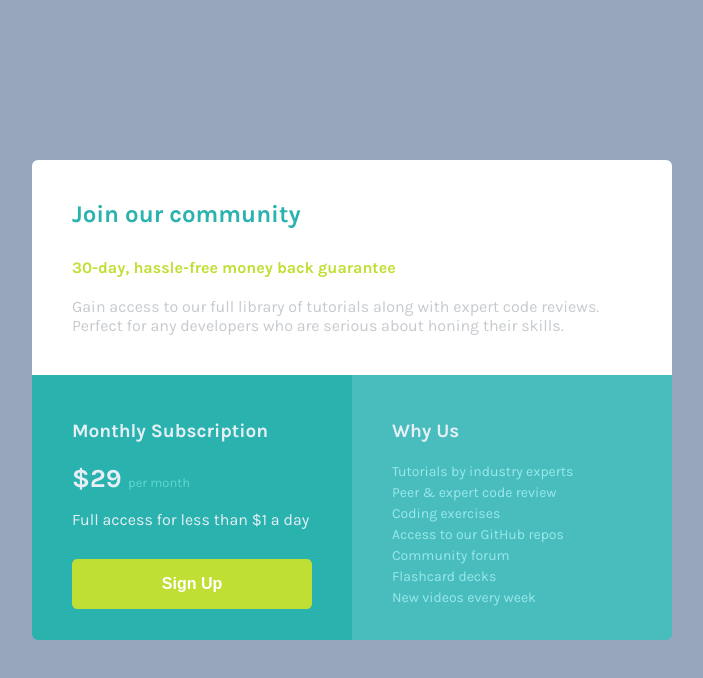
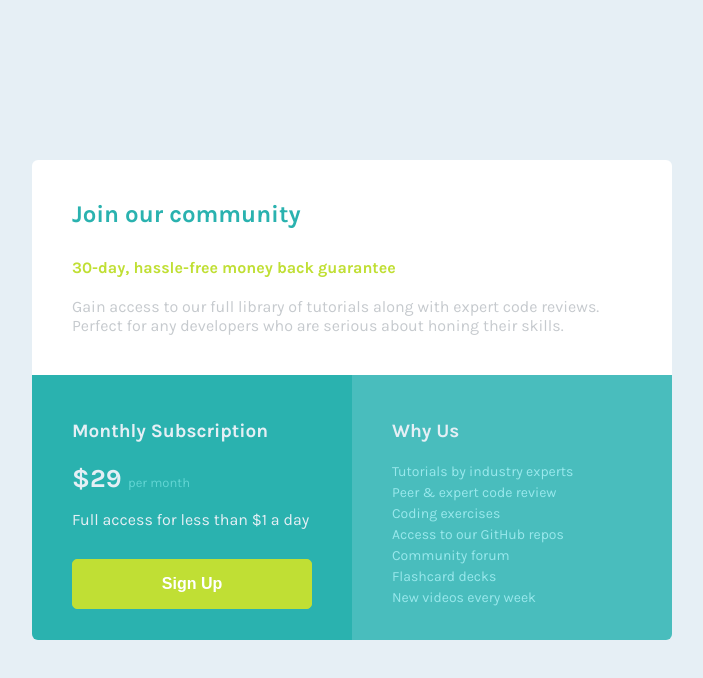
Before and after one commit to thefolake/single-price-grid-component, a plain HTML site: page index.html in a window 1280 px wide. Shown: the whole page, without its empty margins (288-991 px from the left). Drawn offline with Linux system fonts and the light colour scheme.

Commit message:
grid component

```diff
--- a/styles.css
+++ b/styles.css
@@ -5,7 +5,7 @@
 
 body {
     align-items: center;
-    background: hsl(218, 22%, 67%);
+    background: #e6eff5;
     display: flex;
     font-family: 'Karla', sans-serif;
     justify-content: center;
```
